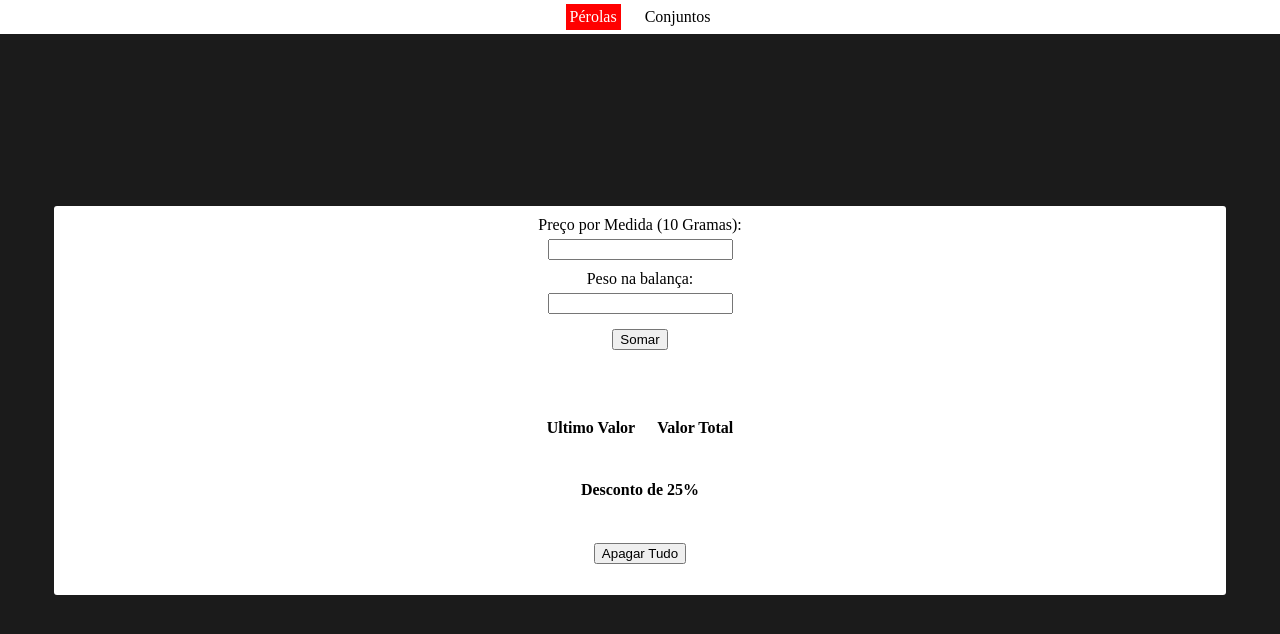
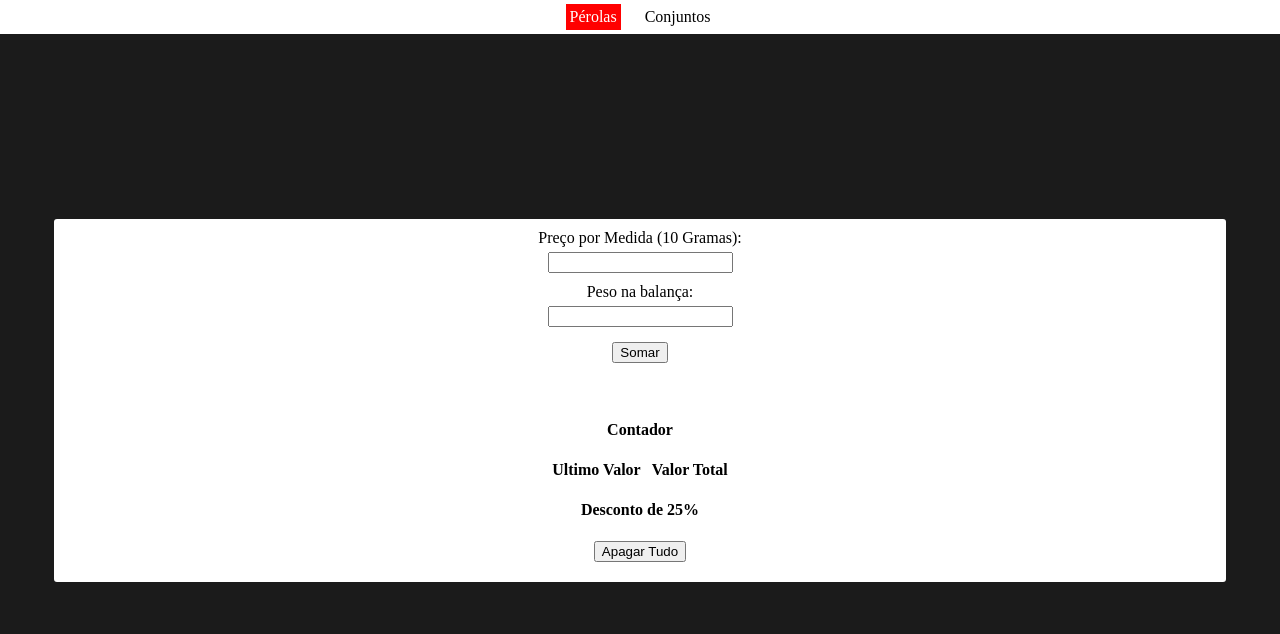
Before and after one commit to Jakemessi/Armarinhos-e-Confeccoes-Veine, a plain HTML site: page index.html in a window 1280 px wide. Both pictures are taken after a click on the button "Apagar Tudo". Drawn offline with Linux system fonts and the light colour scheme.

Commit message:
Colocado um contador de transações

```diff
--- a/index.html
+++ b/index.html
@@ -27,8 +27,14 @@
         <div class="centralizar">
             <span id="aviso"></span>
             <br>
-            <table style="border-spacing: 20px;">
+            <table style="border-spacing: 9px;">
                 <thead>
+                    <tr>
+                        <th colspan="2" scope="col">Contador</th>
+                    </tr>
+                    <tr>
+                        <td colspan="2" style="text-align: center;" id="contador"></td>
+                    </tr>
                     <tr>
                         <th scope="col">Ultimo Valor</th>
                         <th scope="col">Valor Total</th>
--- a/js/default.js
+++ b/js/default.js
@@ -1,12 +1,15 @@
 var valortotal = 0
 var ultimovalor = 0
+var contador = 0
 function AtualizarValores(receba){
     valortotal = valortotal + receba
     ultimovalor = receba
+    contador ++
     document.getElementById("ultimovalor").innerHTML = `${ultimovalor.toFixed(2)}`
     document.getElementById("valortotal").innerHTML = `${valortotal.toFixed(2)}`
     document.getElementById("desconto").innerHTML = `${(valortotal.toFixed(2)*0.75)}`
     document.getElementById("aviso").innerHTML = ``
+    document.getElementById("contador").innerHTML = `${contador}`
 }
 
 function Somar(cavalo, corsa){
@@ -118,8 +121,10 @@ function Somar(cavalo, corsa){
 function Resetar(){
     valortotal = 0
     ultimovalor = 0
+    contador = 0
     document.getElementById("ultimovalor").innerHTML = ``
     document.getElementById("valortotal").innerHTML = ``
     document.getElementById("desconto").innerHTML = ``
     document.getElementById("aviso").innerHTML = ``
+    document.getElementById("contador").innerHTML = ``
 }
```
